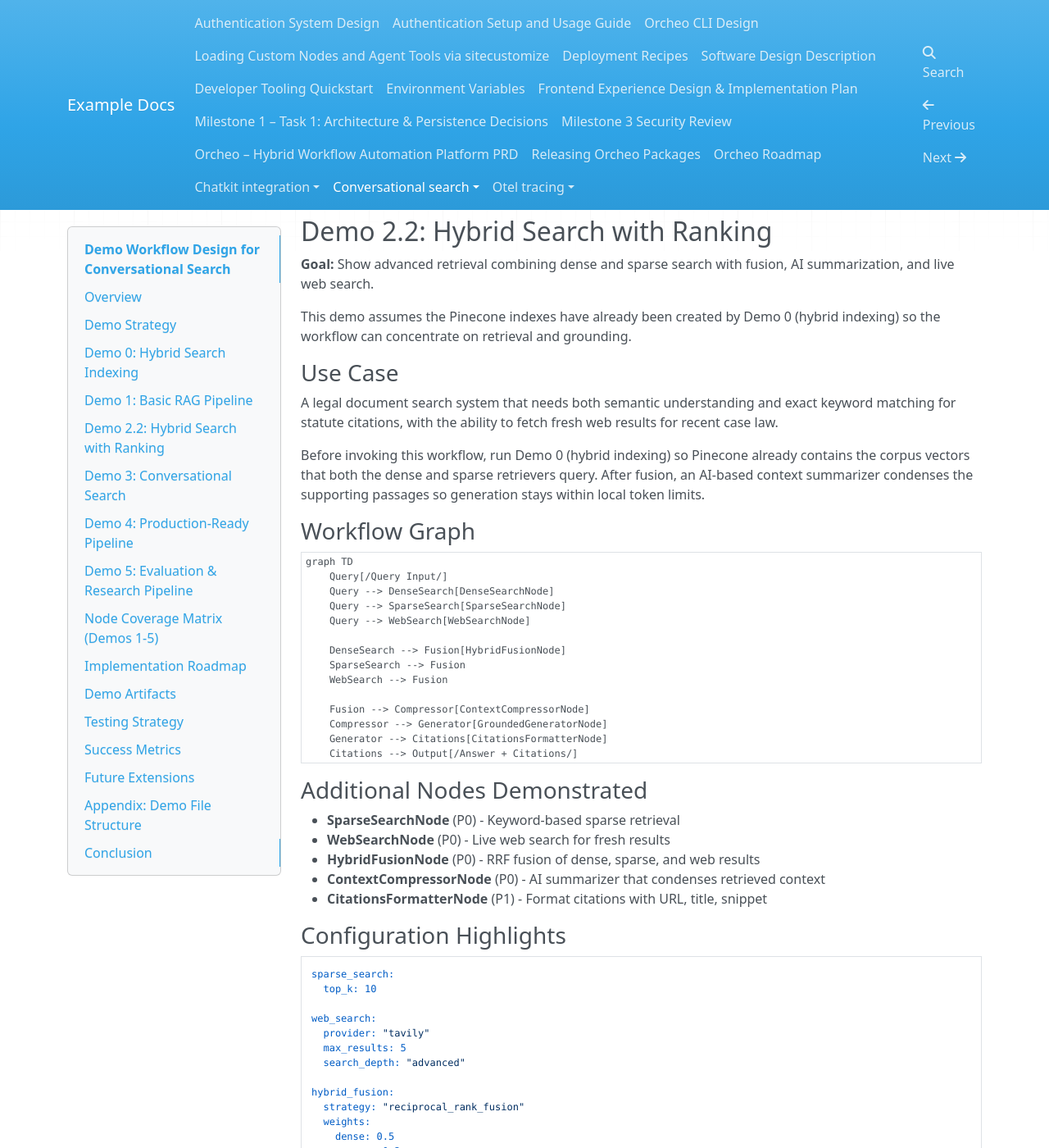
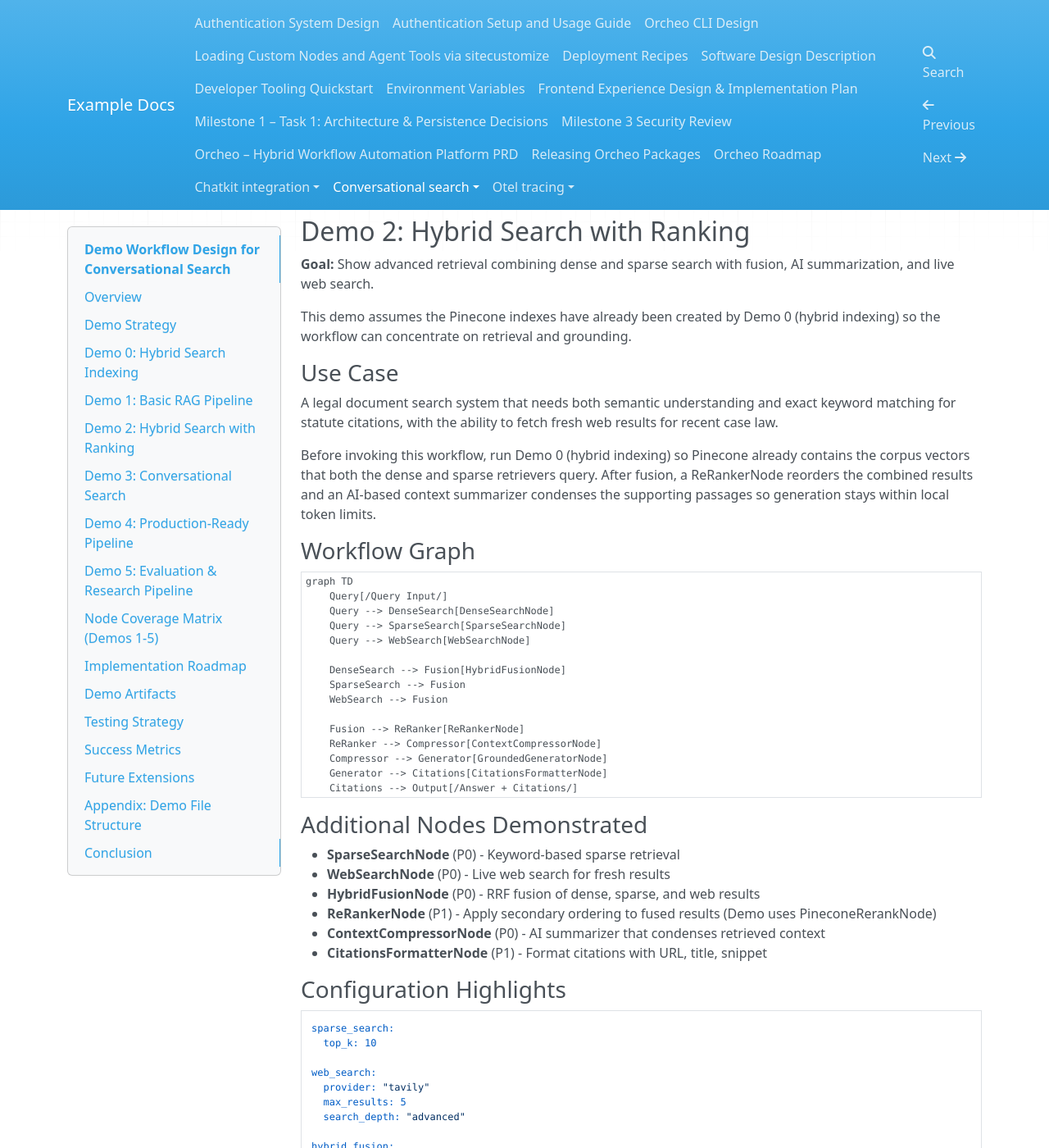
Before and after one commit to ShaojieJiang/orcheo, an MkDocs documentation site: the page built from docs/conversational_search/demo_design.md, in a window 1280 px wide and 1400 px high, scrolled down 3621 px. Shown: the whole window at 82% size. Built offline with MkDocs 1.6.1, drawn with Linux system fonts in a browser that asks for light colours; nearby versions of some CDN libraries; some of the changed text lies outside the part shown.

Commit message:
Debug demo 2

````diff
--- a/docs/conversational_search/demo_design.md
+++ b/docs/conversational_search/demo_design.md
@@ -158,7 +158,7 @@ System: "The capital of France is Paris. It is located in the north-central part
 
 ---
 
-## Demo 2.2: Hybrid Search with Ranking
+## Demo 2: Hybrid Search with Ranking
 
 **Goal:** Show advanced retrieval combining dense and sparse search with fusion, AI summarization, and live web search.
 
@@ -167,7 +167,7 @@ This demo assumes the Pinecone indexes have already been created by Demo 0 (hybr
 ### Use Case
 A legal document search system that needs both semantic understanding and exact keyword matching for statute citations, with the ability to fetch fresh web results for recent case law.
 
-Before invoking this workflow, run Demo 0 (hybrid indexing) so Pinecone already contains the corpus vectors that both the dense and sparse retrievers query. After fusion, an AI-based context summarizer condenses the supporting passages so generation stays within local token limits.
+Before invoking this workflow, run Demo 0 (hybrid indexing) so Pinecone already contains the corpus vectors that both the dense and sparse retrievers query. After fusion, a ReRankerNode reorders the combined results and an AI-based context summarizer condenses the supporting passages so generation stays within local token limits.
 
 ### Workflow Graph
 
@@ -182,7 +182,8 @@ graph TD
     SparseSearch --> Fusion
     WebSearch --> Fusion
 
-    Fusion --> Compressor[ContextCompressorNode]
+    Fusion --> ReRanker[ReRankerNode]
+    ReRanker --> Compressor[ContextCompressorNode]
     Compressor --> Generator[GroundedGeneratorNode]
     Generator --> Citations[CitationsFormatterNode]
     Citations --> Output[/Answer + Citations/]
@@ -192,6 +193,7 @@ graph TD
 - **SparseSearchNode** (P0) - Keyword-based sparse retrieval
 - **WebSearchNode** (P0) - Live web search for fresh results
 - **HybridFusionNode** (P0) - RRF fusion of dense, sparse, and web results
+- **ReRankerNode** (P1) - Apply secondary ordering to fused results (Demo uses PineconeRerankNode)
 - **ContextCompressorNode** (P0) - AI summarizer that condenses retrieved context
 - **CitationsFormatterNode** (P1) - Format citations with URL, title, snippet
 
@@ -222,7 +224,7 @@ context:
 
 ### Running the Demo
 ```bash
-python examples/conversational_search/demo_2_hybrid_search/demo_2_2.py
+python examples/conversational_search/demo_2_hybrid_search/demo_2.py
 ```
 
 ### Sample Interaction
@@ -550,7 +552,7 @@ The matrix below tracks node coverage for the five progressive demos; Demo 0 is
 | SparseSearchNode | | ✓ | | | |
 | WebSearchNode | | ✓ | | | |
 | HybridFusionNode | | ✓ | | | ✓ |
-| ReRankerNode | | | | | |
+| ReRankerNode | | ✓ | | | |
 | SourceRouterNode | | | | ✓ | |
 | **Query Processing** |
 | QueryRewriteNode | | | ✓ | ✓ | |
````
Also changed, not shown: 4 other files.
